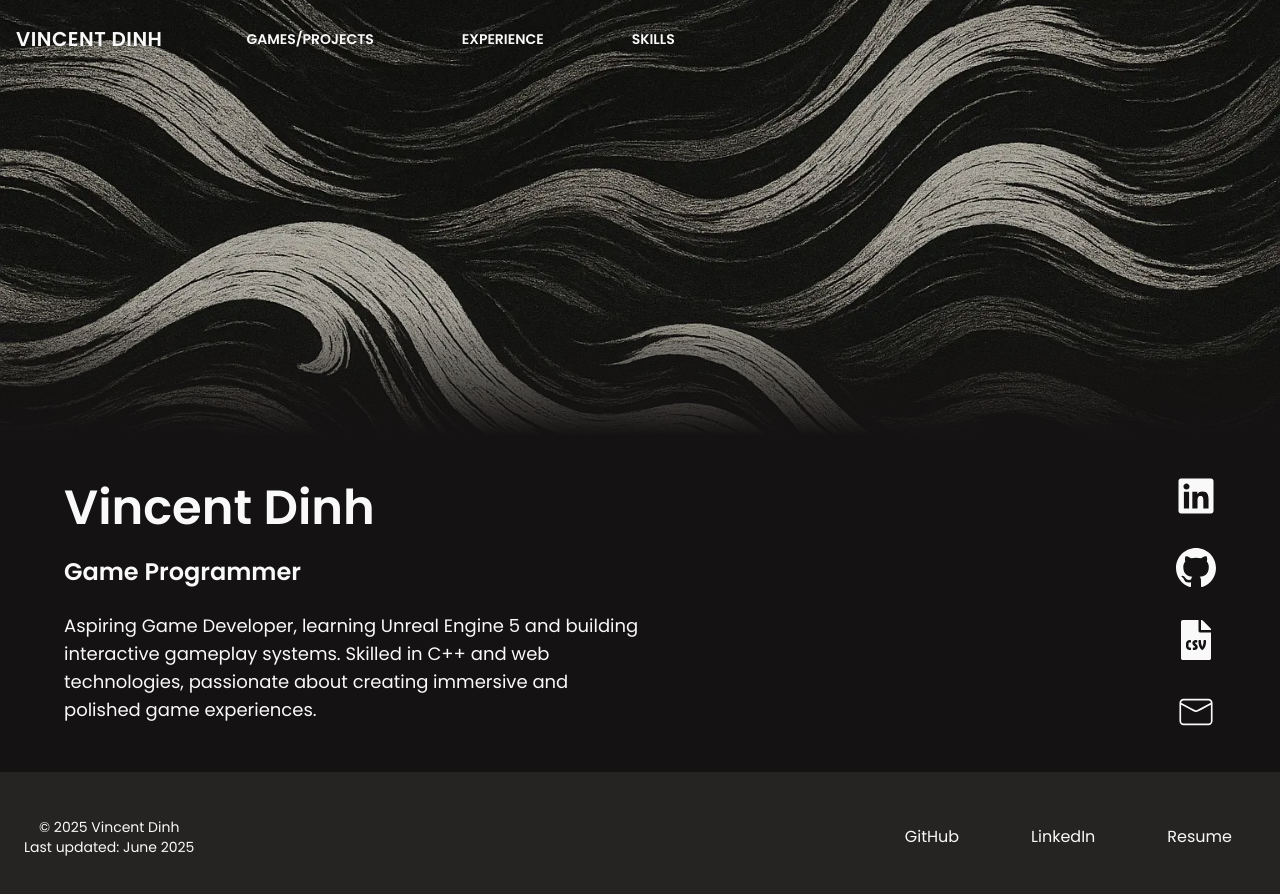
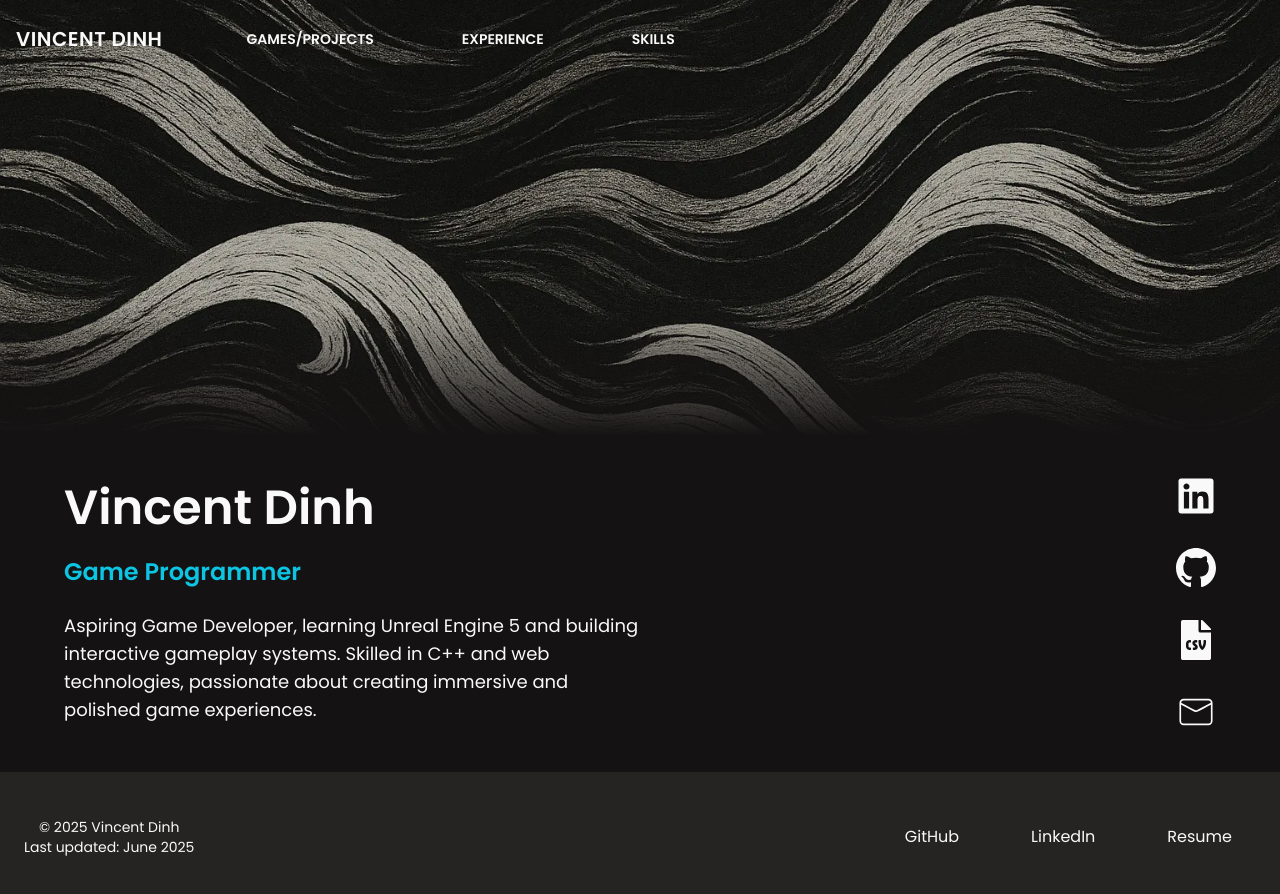
Before and after one commit to vinceednh/vinceednh.github.io, a Next.js app: page / in a window 1280 px wide. Shown: the top 894 px of the page. Built offline with nearby package versions, Linux system fonts and the light colour scheme.

Commit message:
Text Color

```diff
--- a/src/components/intro.tsx
+++ b/src/components/intro.tsx
@@ -20,7 +20,7 @@
         <motion.h2
           {...fadeInFromLeft}
           transition={{ ...fadeInFromLeft.transition, delay: 0.2 }}
-          className="text-2xl font-semibold"
+          className="text-2xl font-semibold color-blue-100"
         >
           Game Programmer
         </motion.h2>
```
